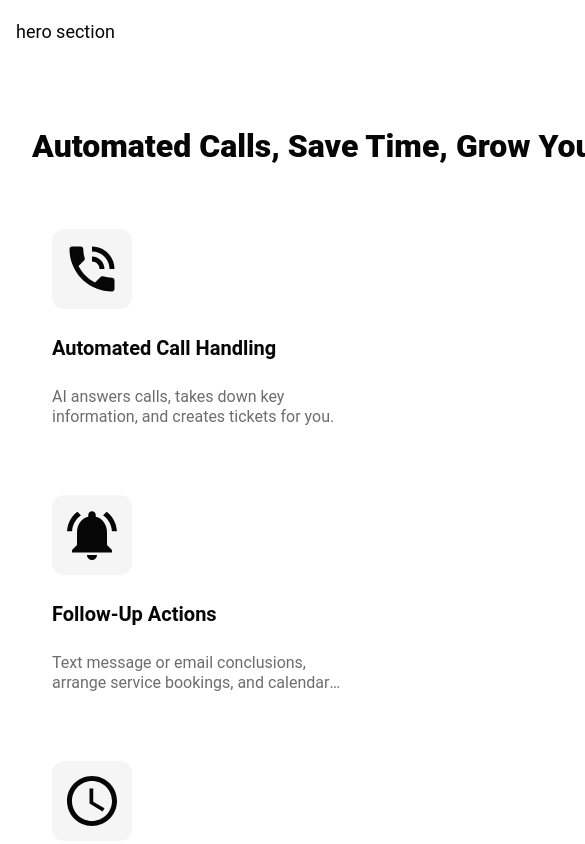
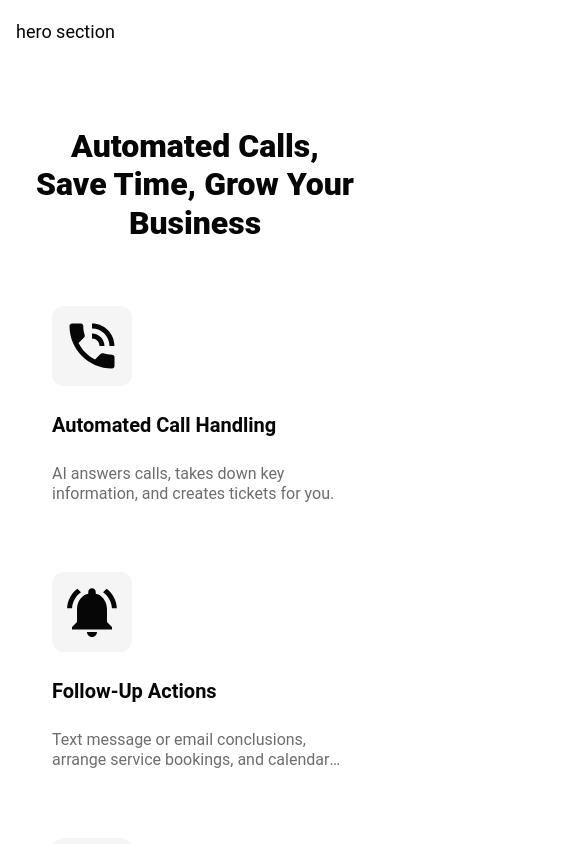
Before and after one commit to Dispatch-AI-com/frontend, a Next.js app: page /landing in a window 390 px wide. Shown: the top 844 px of the page, 585 px wide, since content can reach past the window. Built offline with nearby package versions, Linux system fonts and the light colour scheme.

Commit message:
fix: section title responsive design

```diff
--- a/src/app/landing/components/FeaturesSection.tsx
+++ b/src/app/landing/components/FeaturesSection.tsx
@@ -37,7 +37,10 @@ const StyledContainer = styled(Container)(({ theme }) => ({
 
 const SectionTitle = styled(Typography)(({ theme }) => ({
   display: 'block',
-  whiteSpace: 'nowrap',
+  whiteSpace: 'normal',
+  [theme.breakpoints.up('md')]: {
+    whiteSpace: 'nowrap',
+  },
   textAlign: 'center',
   marginBottom: theme.spacing(8),
   width: '100%',
```
